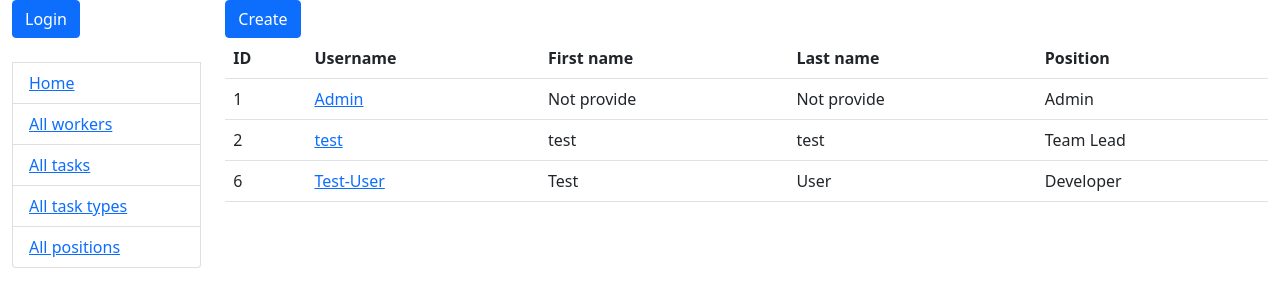
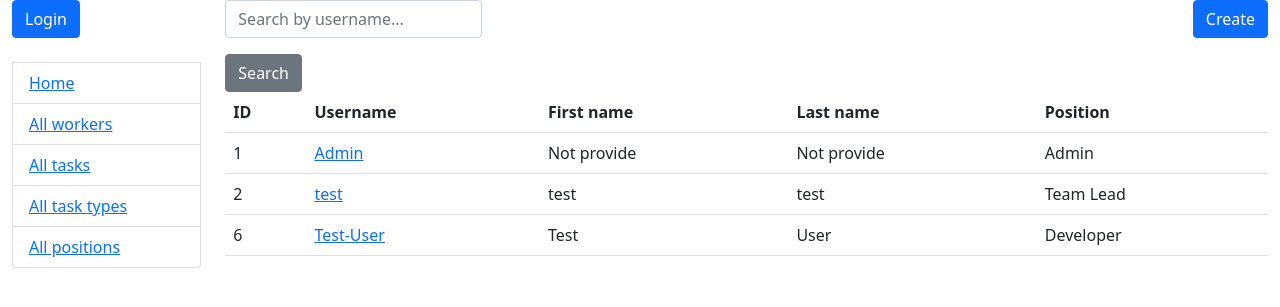
Before and after one commit to Greenmanxd/it-company-task-manager, a Django app: page /worker/ in a window 1280 px wide. Shown: the top 307 px of the page. Run offline with Django 4.2, Linux system fonts and the light colour scheme; data comes from the database, SQL or seed files in the repository; both versions use the stored data as it was after the commit; some libraries are stand-ins or nearby versions.

Commit message:
Add search form to workers page

```diff
--- a/task_manager/forms.py
+++ b/task_manager/forms.py
@@ -13,6 +13,17 @@ class WorkerCreationForm(UserCreationForm):
             "position",
             "is_superuser",
         )
+
+
+class WorkerSearchForm(forms.Form):
+    username = forms.CharField(
+        max_length=255,
+        label="",
+        required=False,
+        widget=forms.TextInput(
+            attrs={"placeholder": "Search by username..."}
+        )
+    )
 
 
 class WorkerPositionUpdateForm(forms.ModelForm):
--- a/task_manager/views.py
+++ b/task_manager/views.py
@@ -7,7 +7,7 @@ from django.views import generic
 from task_manager.forms import (
     WorkerCreationForm,
     WorkerPositionUpdateForm,
-    TaskForm,
+    TaskForm, WorkerSearchForm,
 )
 from task_manager.models import Task, TaskType, Worker, Position
 
@@ -40,6 +40,28 @@ class WorkerListView(generic.ListView):
     paginate_by = 5
     template_name = "task_manager/worker_list.html"
     queryset = Worker.objects.select_related("position")
+
+    def get_context_data(self, *, object_list=None, **kwargs):
+        context = super(WorkerListView, self).get_context_data(**kwargs)
+
+        username = self.request.GET.get("username", "")
+
+        context["search_form"] = WorkerSearchForm(initial={
+            "username": username
+        })
+
+        return context
+
+    def get_queryset(self):
+        queryset = Worker.objects.select_related("position")
+
+        form = WorkerSearchForm(self.request.GET)
+
+        if form.is_valid():
+            return queryset.filter(
+                username__icontains=form.cleaned_data["username"]
+            )
+        return queryset
 
 
 class WorkerDetailView(generic.DetailView):
--- a/templates/task_manager/worker_list.html
+++ b/templates/task_manager/worker_list.html
@@ -1,8 +1,13 @@
 {% extends "base.html" %}
+{% load crispy_forms_filters %}
 
 
 {% block content %}
-  <a href="{% url "task_manager:worker-create" %}" class="btn btn-primary">Create</a>
+  <form action="" method="get" class="form-check-inline">
+    {{ search_form|crispy }}
+    <input type="submit" value="Search" class="btn btn-secondary">
+  </form>
+  <a href="{% url "task_manager:worker-create" %}" class="btn btn-primary" style="float: right">Create</a>
   {% if worker_list %}
     <table class="table">
       <tr>
```
Also changed, not shown: db.sqlite3.
